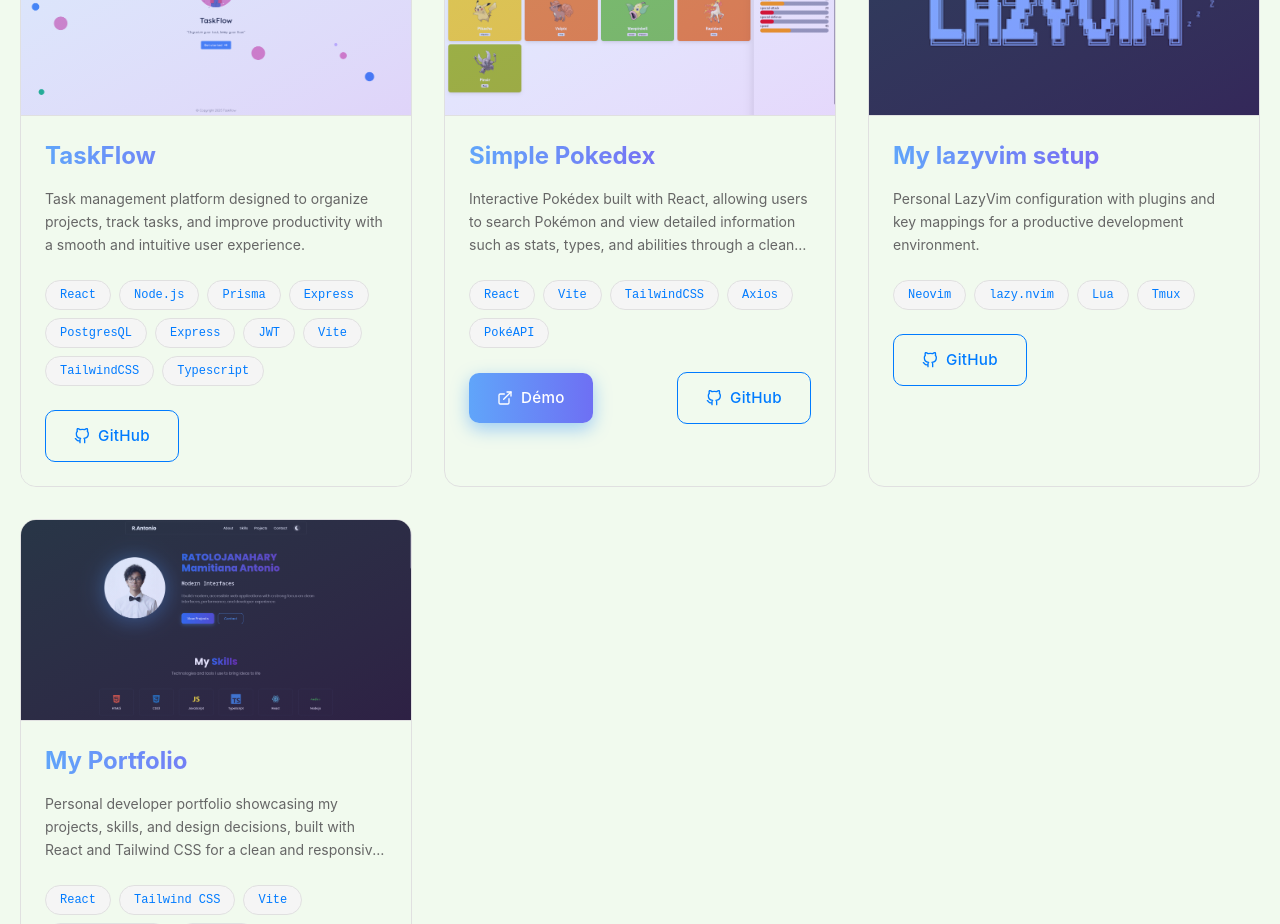
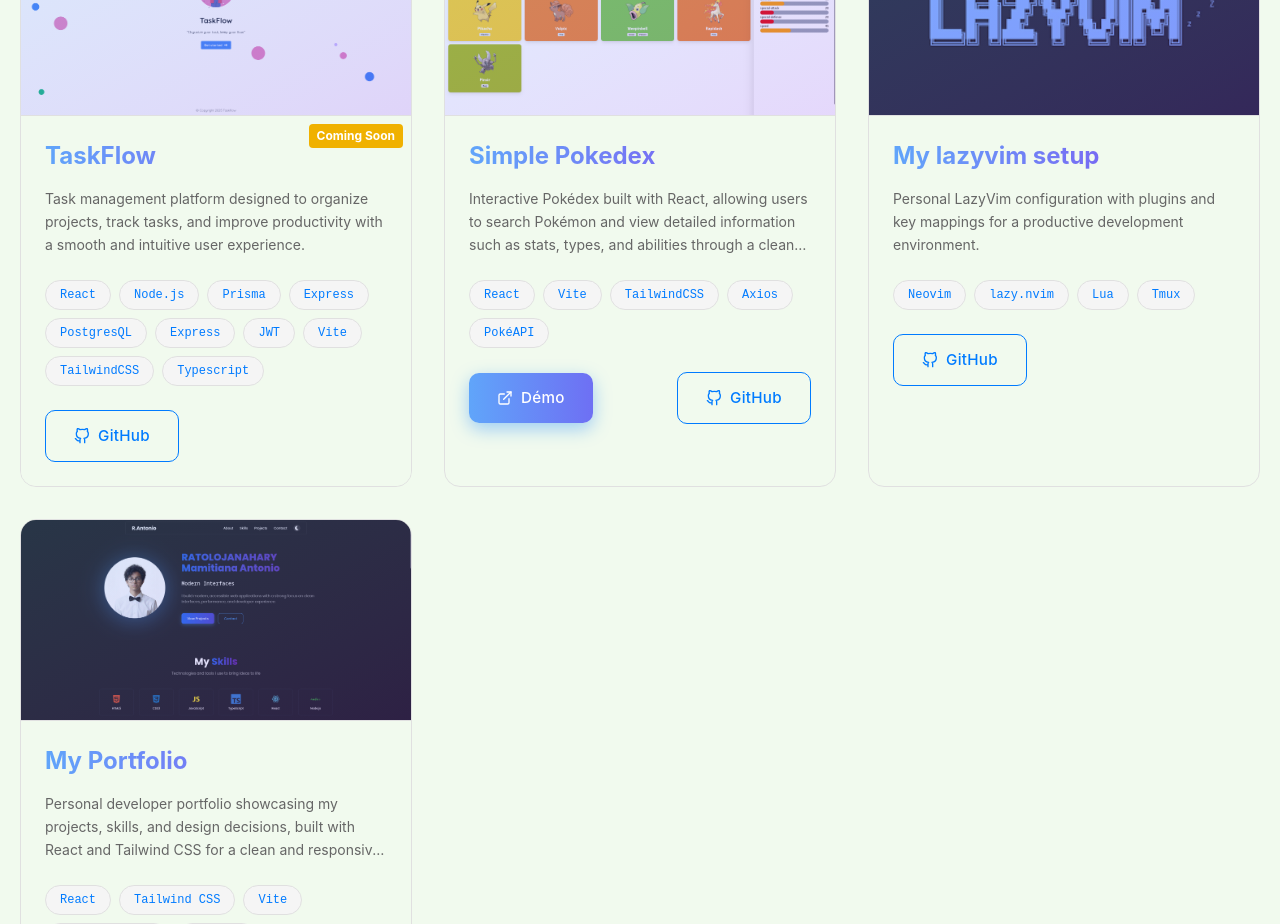
Before and after one commit to MamitianaAntonio/my-portfolio, a React (Vite) app: page / in a window 1280 px wide. Shown: the part 1560-2484 px from the top of the page. Built offline with nearby package versions, Linux system fonts and the light colour scheme.

Commit message:
feat(comingSoon) : implement code that show coming project

```diff
--- a/src/components/sections/Project.jsx
+++ b/src/components/sections/Project.jsx
@@ -21,6 +21,7 @@ export default function Project() {
       image: "/projects/taskflow.png",
       link: "",
       githubLink: "https://github.com/MamitianaAntonio/task-flow-frontend",
+      inProduction: true,
     },
     {
       title: "Simple Pokedex",
@@ -30,6 +31,7 @@ export default function Project() {
       image: "/projects/pokedex.png",
       link: "https://simple-pokedex-peach.vercel.app",
       githubLink: "https://github.com/MamitianaAntonio/simple-pokedex",
+      inProduction: false,
     },
     {
       title: "My lazyvim setup",
@@ -39,6 +41,7 @@ export default function Project() {
       image: "/projects/lazy.png",
       link: null,
       githubLink: "https://github.com/MamitianaAntonio/my-lazyvim-setup2",
+      inProduction: false,
     },
     {
       title: "My Portfolio",
@@ -47,6 +50,7 @@ export default function Project() {
       tags: ["React", "Tailwind CSS", "Vite", "Framer Motion", "EmailJS"],
       image: "/projects/portfolio.png",
       githubLink: "https://github.com/MamitianaAntonio/my-portfolio",
+      inProduction: false,
     },
   ];
 
@@ -88,6 +92,7 @@ export default function Project() {
               image={project.image}
               link={project.link}
               githubLink={project.githubLink}
+              comingSoon={project.inProduction}
             />
           ))}
         </div>
--- a/src/components/ui/Card.jsx
+++ b/src/components/ui/Card.jsx
@@ -10,6 +10,7 @@ export default function Card({
   link,
   tags,
   githubLink,
+  comingSoon = false,
 }) {
   return (
     <div
@@ -41,6 +42,11 @@ export default function Card({
         to-(--gradient-to) bg-clip-text text-transparent"
         >
           {title}
+          {comingSoon && (
+            <span className="absolute p-2 m-2 top-0 right-0 bg-yellow-500 text-white text-xs px-2 py-1 rounded">
+              Coming Soon
+            </span>
+          )}
         </h3>
 
         {/* Description - Pas de coupure */}
```
